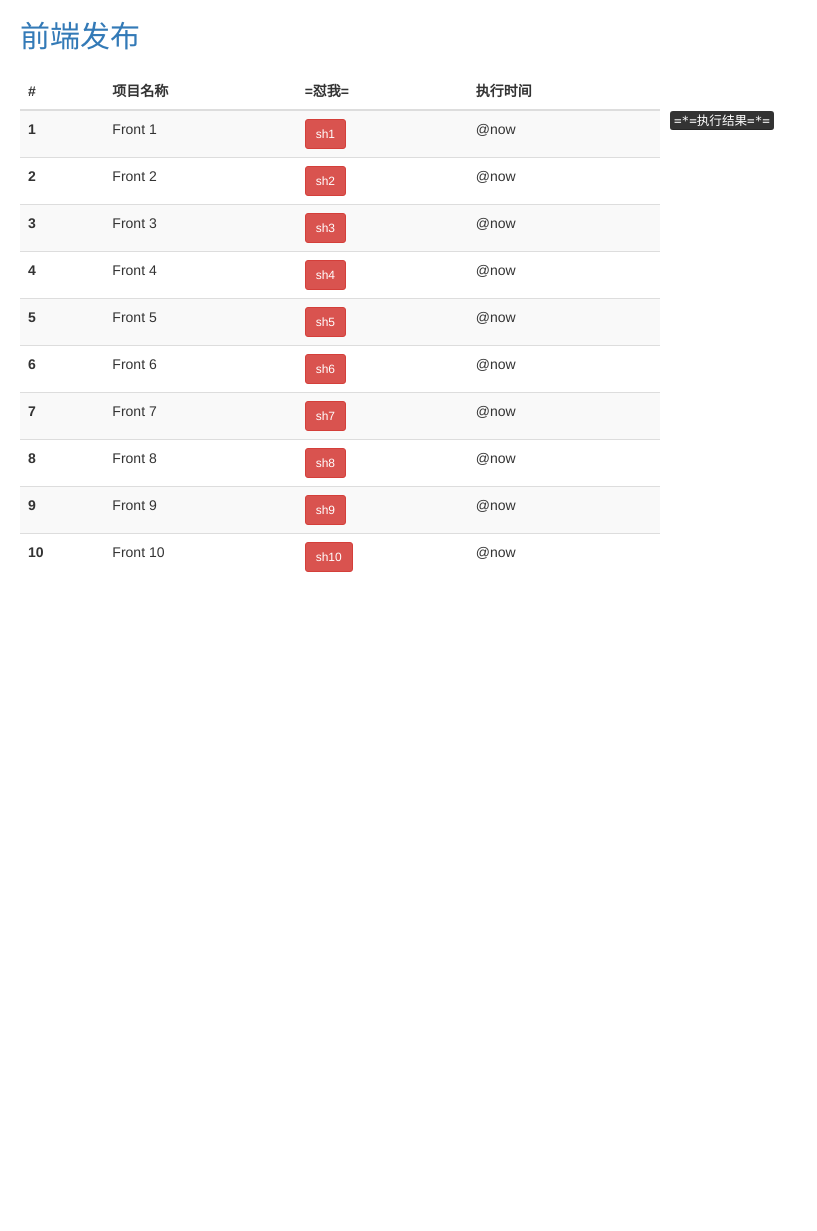
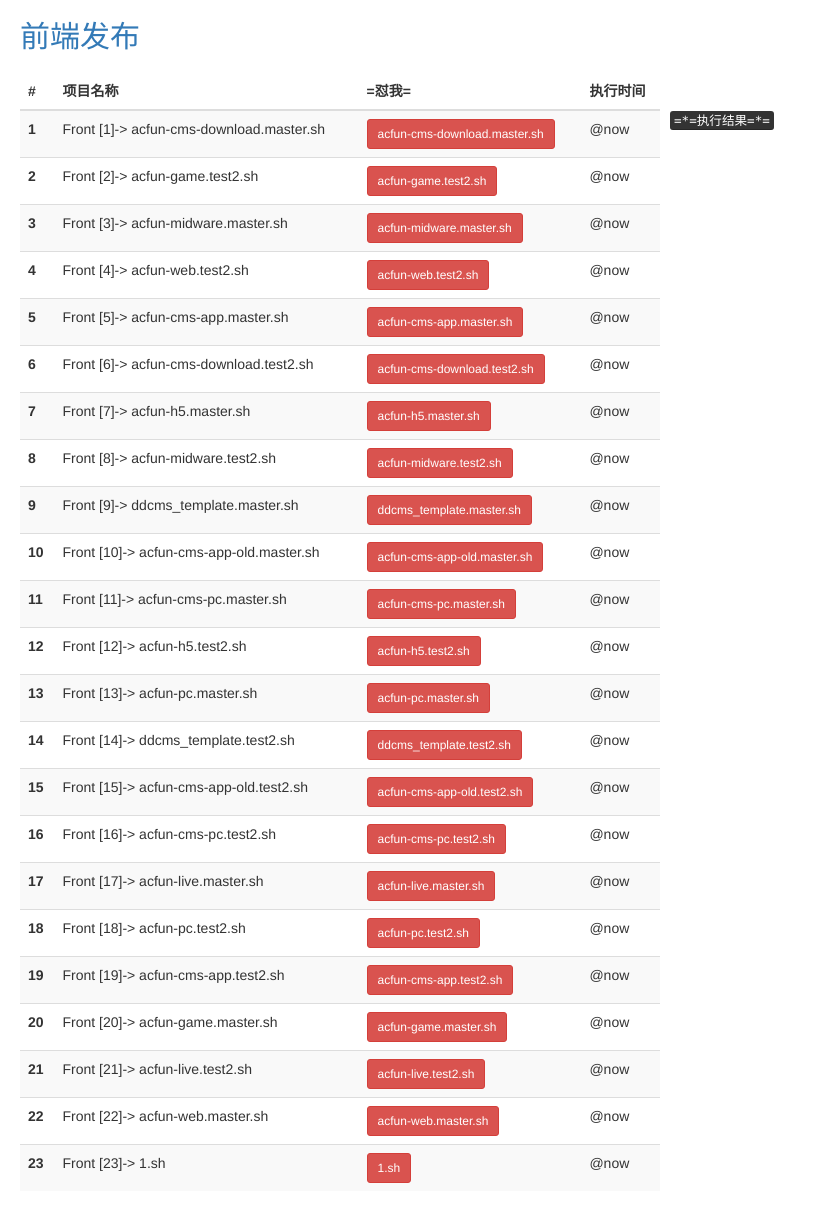
Before and after one commit to xin7c/acfun_front, a Django app: page /ssh_qa/ in a window 1280 px wide. Shown: the whole page, without its empty margins (0-817 px from the left). Before the commit the page ends 572 px from the top, so only its background shows below. Run offline with Django 3.2, Linux system fonts and the light colour scheme; some libraries are stand-ins or nearby versions.

Commit message:
前端发布脚本:front模板更新,打印终端信息

```diff
--- a/acfun_front/urls.py
+++ b/acfun_front/urls.py
@@ -20,6 +20,7 @@ from ssh_qa.views import *
 urlpatterns = [
     url(r'^admin/', admin.site.urls),
     url(r'^$', index, name="index"),
+    url(r'^req/$', req, name="req"),
     url(r'^ssh_qa/$', ssh_qa, name="ssh_qa"),
     url(r'^ssh_qa_runshell/$', ssh_qa_runshell, name="ssh_qa_runshell"),
     url(r'^ssh_info/$', ssh_info, name="ssh_info"),
--- /dev/null
+++ b/ssh_qa/front_shell_list.py
@@ -0,0 +1,32 @@
+#!/usr/bin/env python
+# coding=utf-8
+"""
+    Copyright (c) 2016 wjika, Inc. All Rights Reserved
+    @author: xuchu(xuchu@acfun.tv)
+"""
+
+front_shell_list = [
+    "acfun-cms-download.master.sh",
+    "acfun-game.test2.sh",
+    "acfun-midware.master.sh",
+    "acfun-web.test2.sh",
+    "acfun-cms-app.master.sh",
+    "acfun-cms-download.test2.sh",
+    "acfun-h5.master.sh",
+    "acfun-midware.test2.sh",
+    "ddcms_template.master.sh",
+    "acfun-cms-app-old.master.sh",
+    "acfun-cms-pc.master.sh",
+    "acfun-h5.test2.sh",
+    "acfun-pc.master.sh",
+    "ddcms_template.test2.sh",
+    "acfun-cms-app-old.test2.sh",
+    "acfun-cms-pc.test2.sh",
+    "acfun-live.master.sh",
+    "acfun-pc.test2.sh",
+    "acfun-cms-app.test2.sh",
+    "acfun-game.master.sh",
+    "acfun-live.test2.sh",
+    "acfun-web.master.sh",
+    "1.sh",
+]
--- a/ssh_qa/views.py
+++ b/ssh_qa/views.py
@@ -2,10 +2,16 @@
 from django.shortcuts import render
 from django.http import HttpResponse
 from runShell import ssh_qa_server
+from front_shell_list import front_shell_list
 
 
 def index(req):
     return render(req, "index.html", {})
+
+
+def req(req):
+    print req.GET
+    return HttpResponse(req.GET)
 
 
 def ssh_info(req):
@@ -13,15 +19,23 @@ def ssh_info(req):
 
 
 def ssh_qa(req):
-    # tr:生成数列
-    tr = range(1, 11)
-    context = {"tr": tr}
+    context = {}
+    for i, j in enumerate(front_shell_list):
+        # print i+1, j
+        context[str(i + 1)] = j
+    tr = range(1, len(front_shell_list) + 1)
+    shell_list = front_shell_list
+    context_zip = zip(tr, shell_list)
+
+    context["context_zip"] = context_zip
+    # print context
     return render(req, "ssh_qa_front.html", context=context)
 
 
 def ssh_qa_runshell(req):
     if req.method == "POST":
-        print req.POST["btn_text"]
-        results = ssh_qa_server(command='sh /usr/local/my_shell/1.sh')
+        btn_text = req.POST["btn_text"]
+        results = ssh_qa_server(shell_path='/root/deploy/front/node-source/',
+                                shell_name=btn_text)
         # print results
         return HttpResponse(results)
--- a/templates/ssh_info.html
+++ b/templates/ssh_info.html
@@ -11,6 +11,5 @@
     acfun-ops<br>
     /root/deploy/front/node-source<br>
 </div>
-
 </body>
 </html>
--- a/templates/ssh_qa_front.html
+++ b/templates/ssh_qa_front.html
@@ -22,12 +22,12 @@
                   <th>执行时间</th>
                 </tr>
             </thead>
-            <tbody>
-                {% for i in tr %}
-                    <tr>
-                        <th scope="row" id="id_th_{{ i }}">{{ i }}</th>
-                        <td>Front {{ i }}</td>
-                        <td><input type="submit"  value="sh{{ i }}" name="sh{{ i }}" class="btn btn-sm btn-danger"/></td>
+            <tbody id="id_tbody">
+                {% for i,j in context_zip %}
+                    <tr >
+                        <th scope="row" >{{ i }}</th>
+                        <td>Front [{{ forloop.counter }}]-> {{ j }}</td>
+                        <td><input type="submit"  value={{ j }} name="{{ j }}" class="btn btn-sm btn-danger"/></td>
                         <td>@now</td>
                     </tr>
                 {% endfor %}
@@ -40,7 +40,7 @@
 
 <script>
         $(document).ready(function(){
-            var h_th_1 = $('#id_th_1').offset().top;
+            var h_th_1 = $('#id_tbody').offset().top;
             var w_table = $("table").find("tr").width() + 30;
             $('#ssh_result').offset({ top: h_th_1});
             $('#ssh_result').offset({ left: w_table});
```
Also changed, not shown: ssh_qa/runShell.py (+14 -9 lines).
